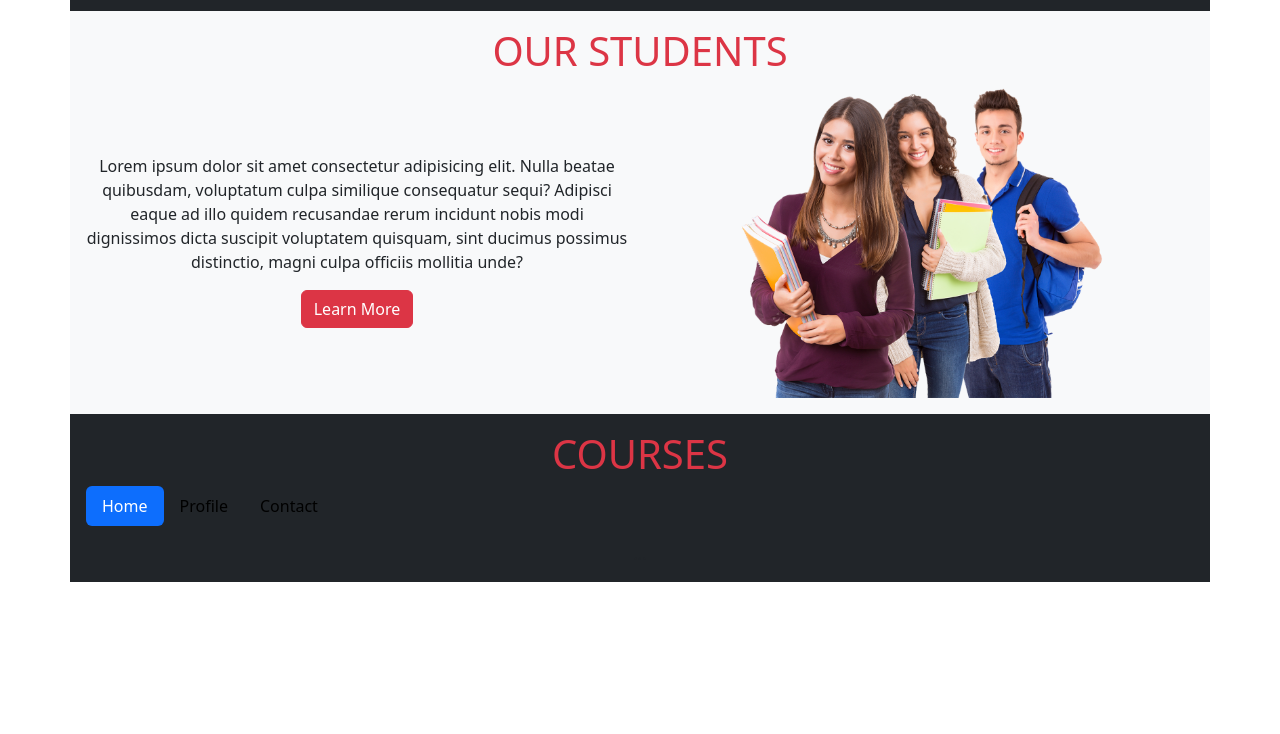
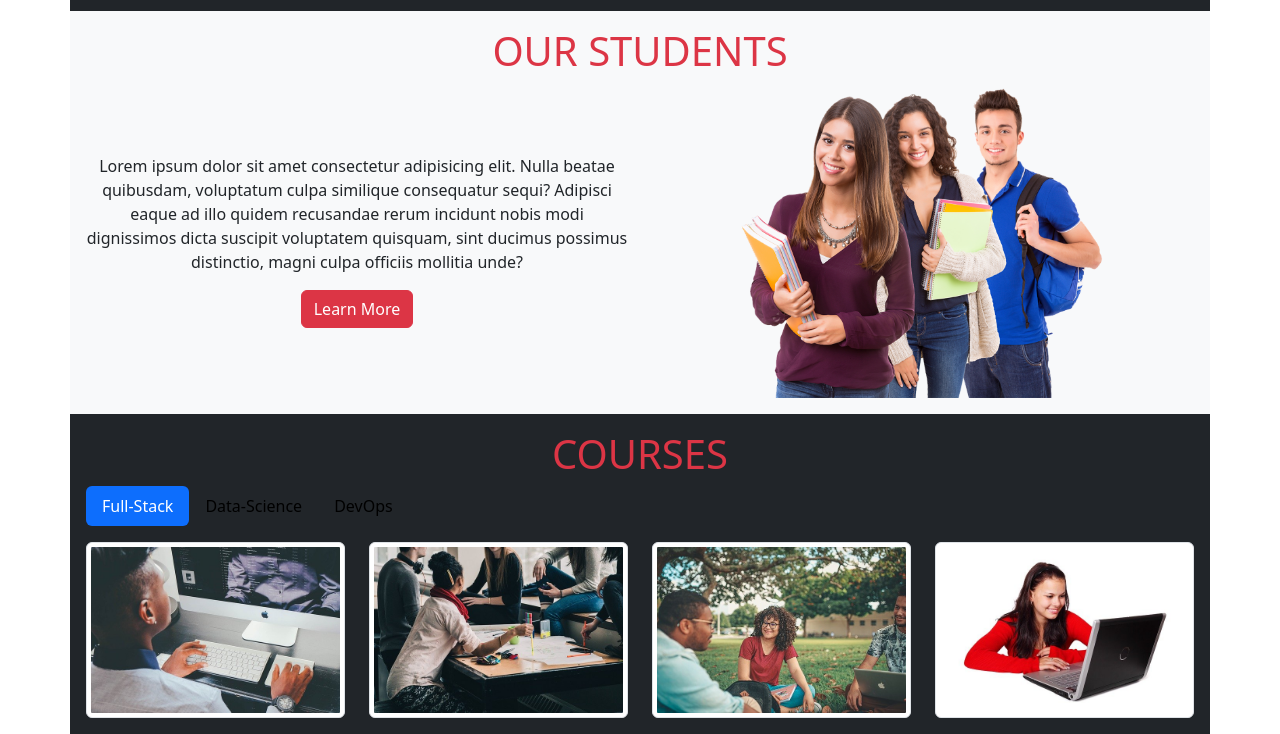
Before and after one commit to guneysrhat/Bootstrap-Web-Page, a plain HTML site: page index.html in a window 1280 px wide. Shown: the part 1700-2434 px from the top of the page. Before the commit the page ends 2282 px from the top, so only its background shows below. Drawn offline with nearby package versions, Linux system fonts and the light colour scheme; some packages are replaced by stand-ins of ours; a script that the page names is missing.

Commit message:
tab-content

```diff
--- a/index.html
+++ b/index.html
@@ -354,13 +354,13 @@
               class="nav-link active"
               id="pills-home-tab"
               data-bs-toggle="pill"
-              data-bs-target="#pills-home"
+              data-bs-target="#fs-images"
               type="button"
               role="tab"
               aria-controls="pills-home"
               aria-selected="true"
             >
-              Home
+              Full-Stack
             </button>
           </li>
           <li class="nav-item" role="presentation">
@@ -368,13 +368,13 @@
               class="nav-link"
               id="pills-profile-tab"
               data-bs-toggle="pill"
-              data-bs-target="#pills-profile"
+              data-bs-target="#ds-images"
               type="button"
               role="tab"
               aria-controls="pills-profile"
               aria-selected="false"
             >
-              Profile
+              Data-Science
             </button>
           </li>
           <li class="nav-item" role="presentation">
@@ -382,29 +382,66 @@
               class="nav-link"
               id="pills-contact-tab"
               data-bs-toggle="pill"
-              data-bs-target="#pills-contact"
+              data-bs-target="#dev-images"
               type="button"
               role="tab"
               aria-controls="pills-contact"
               aria-selected="false"
             >
-              Contact
+              DevOps
             </button>
           </li>
         </ul>
         <div class="tab-content" id="pills-tabContent">
           <div
             class="tab-pane fade show active"
-            id="pills-home"
+            id="fs-inages"
             role="tabpanel"
             aria-labelledby="pills-home-tab"
             tabindex="0"
           >
-            ...
+            <div class="row">
+              <div class="col-md-6 col-lg-3">
+                <a data-fslightbox href="./img/thumbnail/fs1.jpg">
+                  <img
+                    src="./img/thumbnail/fs1.jpg"
+                    class="img-thumbnail"
+                    alt="fs-1"
+                  />
+                </a>
+              </div>
+              <div class="col-md-6 col-lg-3">
+                <a data-fslightbox href="./img/thumbnail/fs2.jpg">
+                  <img
+                    src="./img/thumbnail/fs2.jpg"
+                    class="img-thumbnail"
+                    alt="fs-1"
+                  />
+                </a>
+              </div>
+              <div class="col-md-6 col-lg-3">
+                <a data-fslightbox href="./img/thumbnail/fs3.jpg">
+                  <img
+                    src="./img/thumbnail/fs3.jpg"
+                    class="img-thumbnail"
+                    alt="fs-1"
+                  />
+                </a>
+              </div>
+              <div class="col-md-6 col-lg-3">
+                <a data-fslightbox href="./img/thumbnail/fs4.jpg">
+                  <img
+                    src="./img/thumbnail/fs4.jpg"
+                    class="img-thumbnail"
+                    alt="fs-1"
+                  />
+                </a>
+              </div>
+            </div>
           </div>
           <div
             class="tab-pane fade"
-            id="pills-profile"
+            id="ds-images"
             role="tabpanel"
             aria-labelledby="pills-profile-tab"
             tabindex="0"
@@ -413,18 +450,9 @@
           </div>
           <div
             class="tab-pane fade"
-            id="pills-contact"
+            id="dev-images"
             role="tabpanel"
             aria-labelledby="pills-contact-tab"
-            tabindex="0"
-          >
-            ...
-          </div>
-          <div
-            class="tab-pane fade"
-            id="pills-disabled"
-            role="tabpanel"
-            aria-labelledby="pills-disabled-tab"
             tabindex="0"
           >
             ...
@@ -449,6 +477,6 @@
       crossorigin="anonymous"
     ></script>
 
-    <script src="./lib/fslightbox-basic-3.3.1/fslightbox.js"></script>
+    <script src="lib/fslightbox/fslightbox.js"></script>
   </body>
 </html>
```
